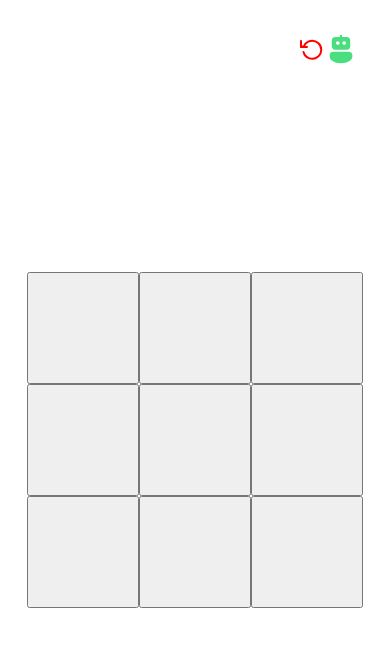
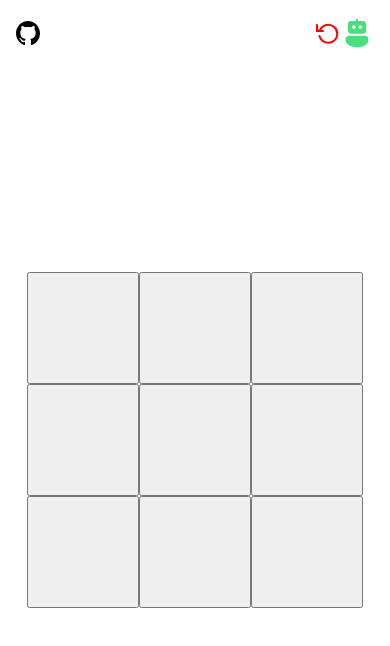
Before and after one commit to AbuakarCodes/Tic_Tac_Toe, a plain HTML site: page index.html in a window 390 px wide. Drawn offline with Linux system fonts and the light colour scheme.

Commit message:
github icon added

```diff
--- a/index.html
+++ b/index.html
@@ -12,6 +12,7 @@
   </head>
   <body>
     <div class="btn_wraper">
+      <a class="github" target="_blank" href="https://github.com/AbuakarCodes/Tic_Tac_Toe.git"><img src="Images/Github.svg"></a>
       <button class="reset">
         <img src="Images/Reset.svg" alt="" />
       </button>
--- a/style.css
+++ b/style.css
@@ -8,7 +8,7 @@ html,
 body {
   height: 100%;
   width: 100%;
-  padding: 1rem;
+  padding: .5rem;
   display: flex;
   align-items: center;
   justify-content: center;
@@ -42,6 +42,11 @@ a {
 .btn_wraper {
   width: 100%;
   display: flex;
+  align-items: center;
+}
+.github img {
+  align-self: left;
+  height: 2.2rem;
 }
 .reset {
   margin-left: auto;
@@ -70,7 +75,7 @@ a {
   .Bot img {
     height: 2.1rem;
   }
-  .reset img {
+  .reset img, .github img {
     height: 1.5rem;
   }
 }
```
Also changed, not shown: Images/Github.svg (added).
